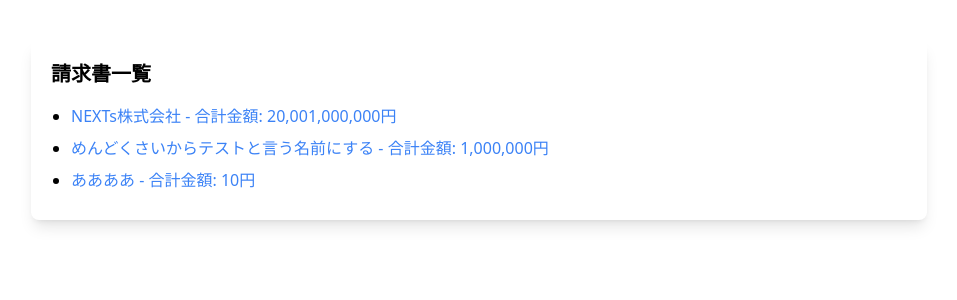
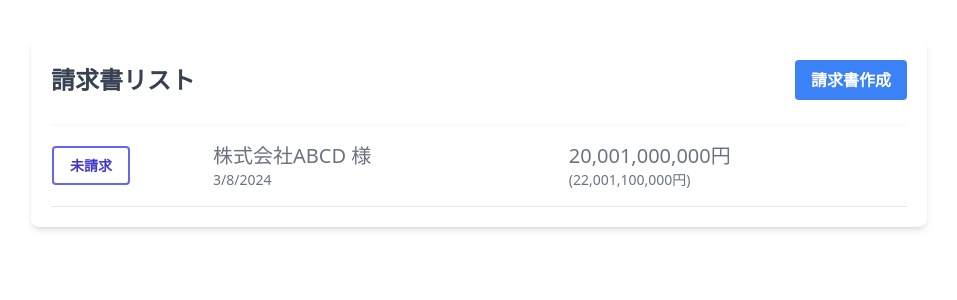
Before and after one commit to koooommmm/invoice-app, a React (Create React App) app in the folder frontend/: page / in a window 1280 px wide. Shown: the top 300 px of the page, without its empty margins (161-1118 px from the left). Built offline with nearby package versions, Linux system fonts and the light colour scheme.

Commit message:
update: 一覧ページを修正

```diff
--- a/frontend/src/components/InvoiceList.js
+++ b/frontend/src/components/InvoiceList.js
@@ -1,24 +1,67 @@
 import React from "react";
-import { Link } from "react-router-dom";
+import { Link, useNavigate } from "react-router-dom";
 import { invoices } from "../models/invoices";
 
 const InvoiceList = () => {
+  const navigate = useNavigate(); // useNavigateフックを使ってnavigate関数を取得
+
+  // 行をクリックしたときに実行する関数
+  const handleRowClick = (invoiceId) => {
+    navigate(`/invoice/${invoiceId}`); // 該当する請求書の詳細ページへ遷移
+  };
+
   return (
-    <div className="max-w-4xl mx-auto mt-10 p-5 shadow-lg rounded-lg">
-      <h1 className="text-xl font-bold mb-4">請求書一覧</h1>
-      <ul className="list-disc pl-5">
-        {invoices.map((invoice) => (
-          <li key={invoice.id} className="mb-2">
-            <Link
-              to={`/invoice/${invoice.id}`}
-              className="text-blue-500 hover:text-blue-700"
-            >
-              {invoice.companyName} - 合計金額:{" "}
-              {invoice.getTotalAmount().toLocaleString()}円
-            </Link>
-          </li>
-        ))}
-      </ul>
+    <div className="max-w-4xl mx-auto mt-10">
+      <div className="p-5 bg-white shadow-md rounded-lg">
+        <div className="flex justify-between items-center mb-6">
+          <h1 className="text-2xl font-bold text-gray-700">請求書リスト</h1>
+          <Link
+            to="/create-invoice"
+            className="bg-blue-500 hover:bg-blue-700 text-white font-bold py-2 px-4 rounded transition duration-300"
+          >
+            請求書作成
+          </Link>
+        </div>
+
+        <div className="overflow-x-auto">
+          <table className="w-full text-sm text-left text-gray-500">
+            <thead className="text-xs text-gray-700 uppercase bg-gray-50">
+              <tr>
+                <th scope="col"></th>
+                <th scope="col"></th>
+                <th scope="col"></th>
+              </tr>
+            </thead>
+            <tbody>
+              {invoices.map((invoice) => (
+                <tr
+                  key={invoice.id}
+                  className="bg-white border-b hover:bg-gray-50 cursor-pointer"
+                  onClick={() => handleRowClick(invoice.id)}
+                >
+                  <td>
+                    <text className="border-2 border-indigo-500 text-indigo-700 font-bold py-2 px-4 rounded">
+                      {invoice.status}
+                    </text>
+                  </td>
+                  <td className="py-4 px-6">
+                    <div className="text-xl">
+                      {invoice.companyName} 様<br />
+                    </div>
+                    {invoice.billingDate.toLocaleDateString()}
+                  </td>
+                  <td className="py-4 px-6">
+                    <div className="text-xl">
+                      {invoice.getTotalAmount().toLocaleString()}円 <br />
+                    </div>
+                    ({invoice.getTotalAmountWithTax().toLocaleString()}円)
+                  </td>
+                </tr>
+              ))}
+            </tbody>
+          </table>
+        </div>
+      </div>
     </div>
   );
 };
--- a/frontend/src/index.css
+++ b/frontend/src/index.css
@@ -582,12 +582,24 @@
   margin-bottom: 1rem;
 }
 
+.mb-6 {
+  margin-bottom: 1.5rem;
+}
+
 .mt-10 {
   margin-top: 2.5rem;
 }
 
 .mt-4 {
   margin-top: 1rem;
+}
+
+.table {
+  display: table;
+}
+
+.w-full {
+  width: 100%;
 }
 
 .max-w-4xl {
@@ -598,16 +610,66 @@
   list-style-type: disc;
 }
 
+.overflow-x-auto {
+  overflow-x: auto;
+}
+
+.whitespace-nowrap {
+  white-space: nowrap;
+}
+
 .rounded-lg {
   border-radius: 0.5rem;
+}
+
+.border-b {
+  border-bottom-width: 1px;
+}
+
+.bg-gray-50 {
+  --tw-bg-opacity: 1;
+  background-color: rgb(249 250 251 / var(--tw-bg-opacity));
+}
+
+.bg-white {
+  --tw-bg-opacity: 1;
+  background-color: rgb(255 255 255 / var(--tw-bg-opacity));
 }
 
 .p-5 {
   padding: 1.25rem;
 }
 
+.px-6 {
+  padding-left: 1.5rem;
+  padding-right: 1.5rem;
+}
+
+.py-3 {
+  padding-top: 0.75rem;
+  padding-bottom: 0.75rem;
+}
+
+.py-4 {
+  padding-top: 1rem;
+  padding-bottom: 1rem;
+}
+
 .pl-5 {
   padding-left: 1.25rem;
+}
+
+.text-left {
+  text-align: left;
+}
+
+.text-right {
+  text-align: right;
+}
+
+.text-2xl {
+  font-size: 1.5rem;
+  line-height: 2rem;
 }
 
 .text-lg {
@@ -615,22 +677,55 @@
   line-height: 1.75rem;
 }
 
+.text-sm {
+  font-size: 0.875rem;
+  line-height: 1.25rem;
+}
+
 .text-xl {
   font-size: 1.25rem;
   line-height: 1.75rem;
+}
+
+.text-xs {
+  font-size: 0.75rem;
+  line-height: 1rem;
 }
 
 .font-bold {
   font-weight: 700;
 }
 
+.font-medium {
+  font-weight: 500;
+}
+
 .font-semibold {
   font-weight: 600;
 }
 
-.text-blue-500 {
+.uppercase {
+  text-transform: uppercase;
+}
+
+.text-blue-600 {
   --tw-text-opacity: 1;
-  color: rgb(59 130 246 / var(--tw-text-opacity));
+  color: rgb(37 99 235 / var(--tw-text-opacity));
+}
+
+.text-gray-500 {
+  --tw-text-opacity: 1;
+  color: rgb(107 114 128 / var(--tw-text-opacity));
+}
+
+.text-gray-700 {
+  --tw-text-opacity: 1;
+  color: rgb(55 65 81 / var(--tw-text-opacity));
+}
+
+.text-gray-900 {
+  --tw-text-opacity: 1;
+  color: rgb(17 24 39 / var(--tw-text-opacity));
 }
 
 .text-green-600 {
@@ -644,7 +739,22 @@
   box-shadow: var(--tw-ring-offset-shadow, 0 0 #0000), var(--tw-ring-shadow, 0 0 #0000), var(--tw-shadow);
 }
 
-.hover\:text-blue-700:hover {
+.shadow-md {
+  --tw-shadow: 0 4px 6px -1px rgb(0 0 0 / 0.1), 0 2px 4px -2px rgb(0 0 0 / 0.1);
+  --tw-shadow-colored: 0 4px 6px -1px var(--tw-shadow-color), 0 2px 4px -2px var(--tw-shadow-color);
+  box-shadow: var(--tw-ring-offset-shadow, 0 0 #0000), var(--tw-ring-shadow, 0 0 #0000), var(--tw-shadow);
+}
+
+.hover\:bg-gray-50:hover {
+  --tw-bg-opacity: 1;
+  background-color: rgb(249 250 251 / var(--tw-bg-opacity));
+}
+
+.hover\:text-blue-600:hover {
   --tw-text-opacity: 1;
-  color: rgb(29 78 216 / var(--tw-text-opacity));
+  color: rgb(37 99 235 / var(--tw-text-opacity));
 }
+
+.hover\:underline:hover {
+  text-decoration-line: underline;
+}
--- a/frontend/src/models/Invoice.js
+++ b/frontend/src/models/Invoice.js
@@ -1,12 +1,26 @@
 export default class Invoice {
-  constructor(id, companyName, items) {
+  constructor(id, companyName, billingDate, dueDate, items, status = "未請求") {
     this.id = id;
     this.companyName = companyName;
-    this.items = items; // InvoiceItemのインスタンスの配列
+    this.billingDate = billingDate;
+    this.dueDate = dueDate;
+    this.items = items;
+    this.status = status;
   }
 
   // 合計金額を計算
   getTotalAmount() {
     return this.items.reduce((total, item) => total + item.amount, 0);
   }
+
+  // 税込合計金額を計算（ここでは消費税率を10%とする）
+  getTotalAmountWithTax(taxRate = 0.1) {
+    const subtotal = this.getTotalAmount();
+    return subtotal + subtotal * taxRate;
+  }
+
+  // 請求状況ステータスを更新
+  updateStatus(newStatus) {
+    this.status = newStatus;
+  }
 }
--- a/frontend/src/models/invoices.js
+++ b/frontend/src/models/invoices.js
@@ -2,15 +2,11 @@
 import InvoiceItem from "./InvoiceItem";
 
 export const invoices = [
-  new Invoice(1, "NEXTs株式会社", [
+  new Invoice(1, "株式会社ABCD", new Date(), new Date(), [
     new InvoiceItem(
       "面白くないのに笑いを取ろうとした際に生じた精神的苦痛料",
       1000000
     ),
     new InvoiceItem("私がこの世に存在する尊さ料", 20000000000),
   ]),
-  new Invoice(2, "めんどくさいからテストと言う名前にする", [
-    new InvoiceItem("めんどくさいからテストと言う名前にする", 1000000),
-  ]),
-  new Invoice(3, "ああああ", [new InvoiceItem("いいいい", 10)]),
 ];
```
